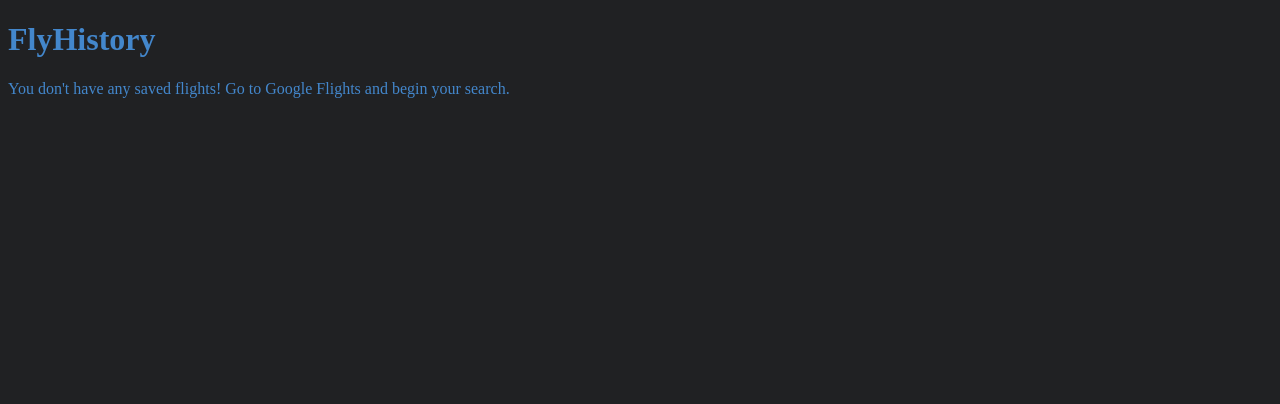
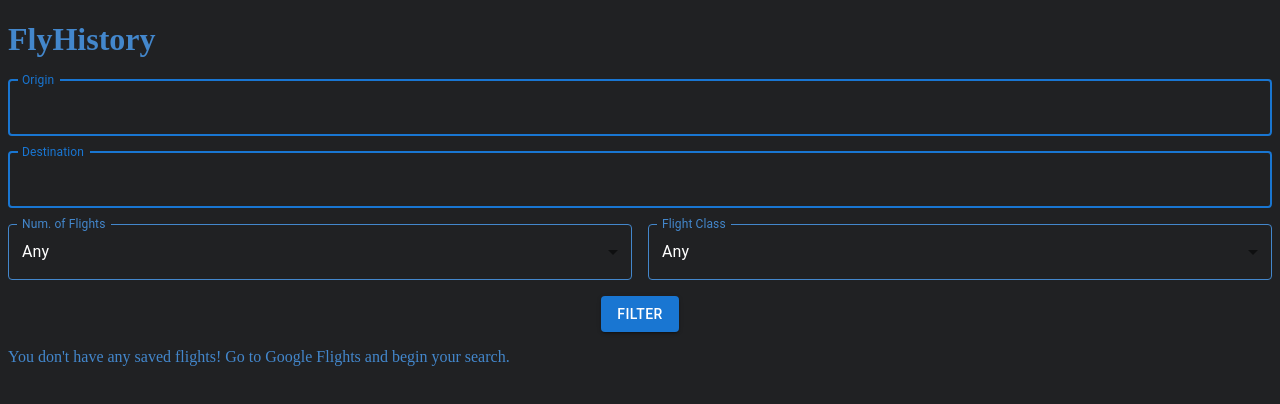
Before and after one commit to bradyz314/FlyHistory, a React (Create React App) app: page / in a window 1280 px wide. Shown: the top 404 px of the page. Built offline with nearby package versions, Linux system fonts and the light colour scheme.

Commit message:
Add filtering for origin, destination, number of flights, and flight class

```diff
--- a/src/App.tsx
+++ b/src/App.tsx
@@ -2,19 +2,41 @@ import './App.css';
 import { useState, useEffect } from 'react';
 import { TripData } from './components/TripItem';
 import TripList from './components/TripList';
+import FilterBar from './components/FilterBar';
 
 
 function App() {
   const [trips, setTrips] = useState<TripData[]>([]);
+  const [origin, setOrigin] = useState('');
+  const [destination, setDestination] = useState('');
+  const [flights, setFlights] = useState(-1);
+  const [flightClass, setFlightClass] = useState('Any');
   // UseEffect to load trips from local storage
   // Use useEffect to load snippets from local storage when the component mounts
   useEffect(() => {
     chrome.storage.local.get({'flights': []}, (result) => {
-      setTrips(result.flights);
+      let trips = result.flights;
+      // Filter by origin if necessary
+      if (origin.length > 0) {
+        trips = trips.filter((flight: TripData) => flight.origin === origin);
+      }
+      // Filter by destination if necessary
+      if (destination.length > 0) {
+        trips = trips.filter((flight: TripData) => flight.destination === destination);
+      }
+      // Filter by number of flights if necessary
+      if (flights !== -1) {
+        trips = trips.filter((flight: TripData) => flight.flights.length === flights);
+      }
+      // Filter by flight class if necessary
+      if (flightClass !== 'Any') {
+        trips = trips.filter((flight: TripData) => flight.class === flightClass);
+      }
+      setTrips(trips);
     });
-  }, []);
-  // Handler for deleting a trip from the list
-  const handleDelete = (id: number) => {
+  }, [destination, origin, flights, flightClass]);
+    // Handler for deleting a trip from the list
+    const handleDelete = (id: number) => {
     // Create a new array without the deleted trip
     const filtered = trips.filter((trip) => trip.id !== id);
     // Update the state with the new array
@@ -25,7 +47,8 @@ function App() {
 
   return (
     <div>
-      <h1> FlyHistory </h1>
+      <h1 className='header'> FlyHistory </h1>
+      <FilterBar handleOriginChange={setOrigin} handleDestinationChange={setDestination} handleFlightsChange={setFlights} handleClassChange={setFlightClass}/>
       <TripList trips={trips} onDelete={handleDelete}/>
     </div>
   );
--- a/src/components/FilterBar.tsx
+++ b/src/components/FilterBar.tsx
@@ -1,16 +1,43 @@
-import { Box, Button, TextField } from "@mui/material";
+import { Box, Button, FormControl, InputLabel, MenuItem, Select, TextField, outlinedInputClasses, selectClasses } from "@mui/material";
 import Grid from '@mui/material/Unstable_Grid2';
 import { useState } from "react";
+import { styled } from '@mui/system';
 
 
 interface FilterBarProps {
     handleOriginChange: (origin: string) => void,
     handleDestinationChange: (destination: string) => void,
+    handleFlightsChange: (flights: number) => void,
+    handleClassChange: (flightClass: string) => void
 }
 
-export default function FilterBar({handleOriginChange, handleDestinationChange} : FilterBarProps) {
+const StyledSelect = styled(Select)`
+    border-color: #4387cc;
+    color: white
+
+    & .${selectClasses.icon} {
+    color: #4387cc;
+    }
+
+    & .${outlinedInputClasses.notchedOutline} {
+    border-color: #4387cc;
+    }
+    &:hover .${outlinedInputClasses.notchedOutline} {
+    border-color: #4387cc;
+    }
+
+    &.${outlinedInputClasses.focused} .${outlinedInputClasses.notchedOutline}
+    {
+    // VERY IMPORTANT TO NOT LEAVE AN EMPTY SPACE BETWEEN '&' AND '.'
+    border-color: #4387cc !important;
+    }
+    `;
+
+export default function FilterBar({handleOriginChange, handleDestinationChange, handleFlightsChange, handleClassChange} : FilterBarProps) {
     const [origin, setOrigin] = useState('');
     const [destination, setDestination] = useState('');
+    const [flights, setFlights] = useState(-1);
+    const [flightClass, setFlightClass] = useState('Any');
     return (
         <Grid container spacing={2}>
             <Grid xs={12}>
@@ -22,7 +49,6 @@ export default function FilterBar({handleOriginChange, handleDestinationChange}
                     sx={{
                         input: {
                             color: 'white',
-                            borderColor: '#4387cc'
                         }
                     }}
                     onChange={(e) => setOrigin(e.target.value)}
@@ -34,14 +60,51 @@ export default function FilterBar({handleOriginChange, handleDestinationChange}
                     label="Destination"
                     focused
                     fullWidth
+                    variant="outlined"
                     sx={{
                         input: {
                             color: 'white',
-                            borderColor: '#4387cc'
                         }
                     }}
                     onChange={(e) => setDestination(e.target.value)}
                 />
+            </Grid>
+            <Grid xs={6}>
+                <FormControl fullWidth>
+                    <InputLabel id="flight-select" style={{color: '#4387cc'}}>Num. of Flights</InputLabel>
+                    <StyledSelect
+                        labelId="demo-simple-select-label"
+                        id="demo-simple-select"
+                        value={flights}
+                        label="Num. of Flights"
+                        style={{color: 'white'}}
+                        onChange={(e) => setFlights(e.target.value as number)}
+                    >
+                        <MenuItem value={-1}>Any</MenuItem>
+                        <MenuItem value={1}>One</MenuItem>
+                        <MenuItem value={2}>Two</MenuItem>
+                        <MenuItem value={3}>Three</MenuItem>
+                        <MenuItem value={4}>Four</MenuItem>
+                        <MenuItem value={5}>Five</MenuItem>
+                    </StyledSelect>
+                </FormControl>
+            </Grid>
+            <Grid xs={6}>
+                <FormControl fullWidth>
+                    <InputLabel style={{color: '#4387cc'}}>Flight Class</InputLabel>
+                    <StyledSelect
+                        value={flightClass}
+                        label="Flight Class"
+                        style={{color: 'white'}}
+                        onChange={(e) => setFlightClass(e.target.value as string)}
+                    >
+                        <MenuItem value={'Any'}>Any</MenuItem>
+                        <MenuItem value={'Economy'}>Economy</MenuItem>
+                        <MenuItem value={'Premium economy'}>Premium economy</MenuItem>
+                        <MenuItem value={'Business'}>Business</MenuItem>
+                        <MenuItem value={'First'}>First</MenuItem>
+                    </StyledSelect>
+                </FormControl>
             </Grid>
             <Grid xs={4}></Grid>
             <Grid xs={4}>
@@ -51,13 +114,10 @@ export default function FilterBar({handleOriginChange, handleDestinationChange}
                         onClick={() => {
                             handleOriginChange(origin);
                             handleDestinationChange(destination);
+                            handleFlightsChange(flights);
+                            handleClassChange(flightClass);
                         }}
                         className="filter-btn"
-                        sx={{
-                            input: {
-                                mx: 'auto'
-                            }
-                        }}
                     >
                         Filter
                     </Button>
```
